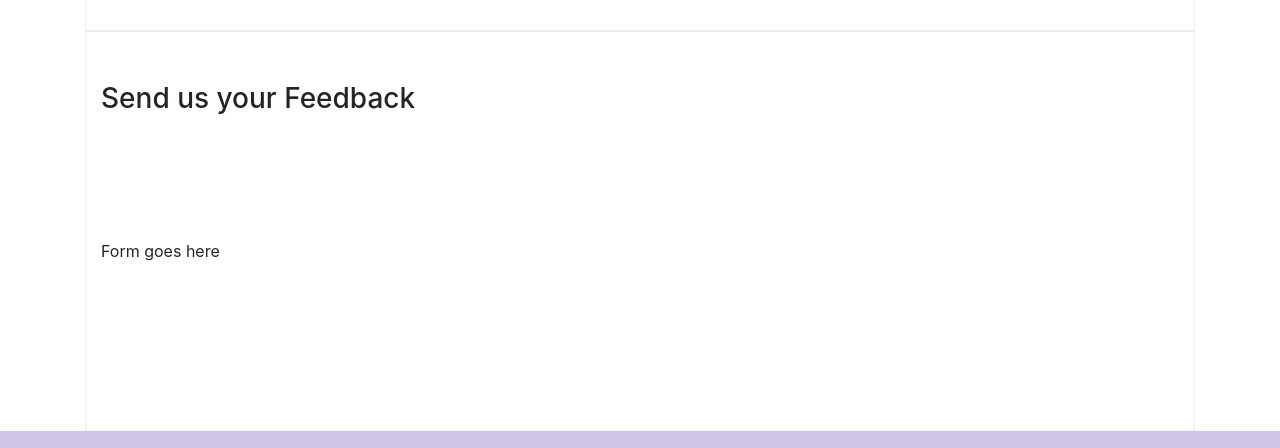
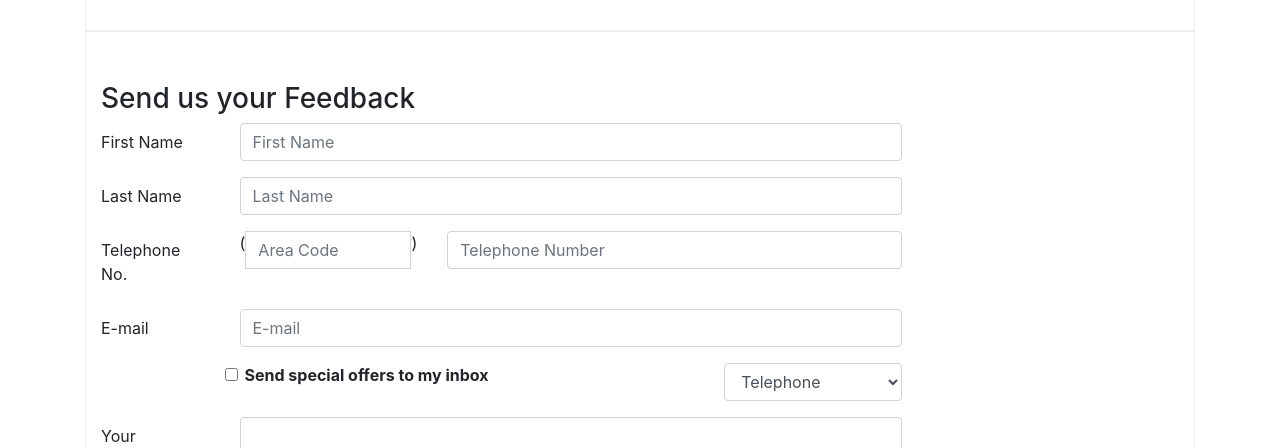
Before and after one commit to Dinika/Restorante-Con-Fusion, a website: page contactus.html in a window 1280 px wide. Shown: the part 810-1258 px from the top of the page. Drawn offline with nearby package versions, Linux system fonts and the light colour scheme.

Commit message:
Add form in the contactus page

```diff
--- a/contactus.html
+++ b/contactus.html
@@ -93,7 +93,64 @@
               <h3>Send us your Feedback</h3>
            </div>
             <div class="col-12 col-md-9">
-                Form goes here
+                <form>
+                  <div class="form-group row">
+                    <label for="firstname" class="col-md-2 col-form-label">First Name</label>
+                    <div class="col-md-10">
+                      <input type="text" class="form-control" id="firstname" name="firstname" placeholder="First Name">
+                    </div>
+                  </div>
+                  <div class="form-group row">
+                    <label for="lastname" class="col-form-label col-md-2">Last Name</label>
+                    <div class="col-md-10">
+                      <input type="text" class="form-control" id="lastname" name="lastname" placeholder="Last Name">
+                    </div>
+                  </div>
+                  <div class="form-group row">
+                    <label for="telephone" class="col-md-2 col-form-label" >Telephone No.</label>
+                    <div class="col-5 col-sm-4 col-md-3">
+                      <div class="input-group">
+                        <div class="input-group-addon">(</div>
+                        <input type="tel" class="form-control" id="areacode" name="areacode" placeholder="Area Code">
+                        <div class="input-group-addon">)</div>
+                      </div>
+                    </div>
+                    <div class="col-7 col-sm-6 col-md-7">
+                      <input type="tel" class="form-control" id="telephone" name="telephone" placeholder="Telephone Number">
+                    </div>
+                  </div>
+                  <div class="form-group row">
+                    <label for="email" class="col-md-2 col-form-label" >E-mail</label>
+                    <div class="col-md-10">
+                      <input type="email" class="form-control" id="emailid" name="emailid" placeholder="E-mail">
+                    </div>
+                  </div>
+                  <div class="form-group row">
+                    <div class="form-check col-md-6 offset-md-2">
+                      <label class="form-check-label">
+                        <input type="checkbox" class="form-check-input" name="approve" value="">
+                        <strong>Send special offers to my inbox</strong>
+                      </label>
+                    </div>
+                    <div class="col-md-3 offset-md-1">
+                      <select class="form-control">
+                        <option>Telephone</option>
+                        <option>E-mail</option>
+                      </select>
+                    </div>
+                  </div>
+                  <div class="form-group row">
+                    <label for="feedback" class="col-md-2 col-form-label" >Your Feedback</label>
+                    <div class="col-md-10">
+                      <textarea class="form-control" id="feedback" name="feedback" rows="12"></textarea>
+                    </div>
+                  </div>
+                  <div class="form-group row">
+                    <div class="offset-md-2 col-md-10">
+                      <button type="submit" class="btn btn-primary">Send Feedback</button>
+                    </div>
+                  </div>
+                </form>
             </div>
              <div class="col-12 col-md">
             </div>
```
